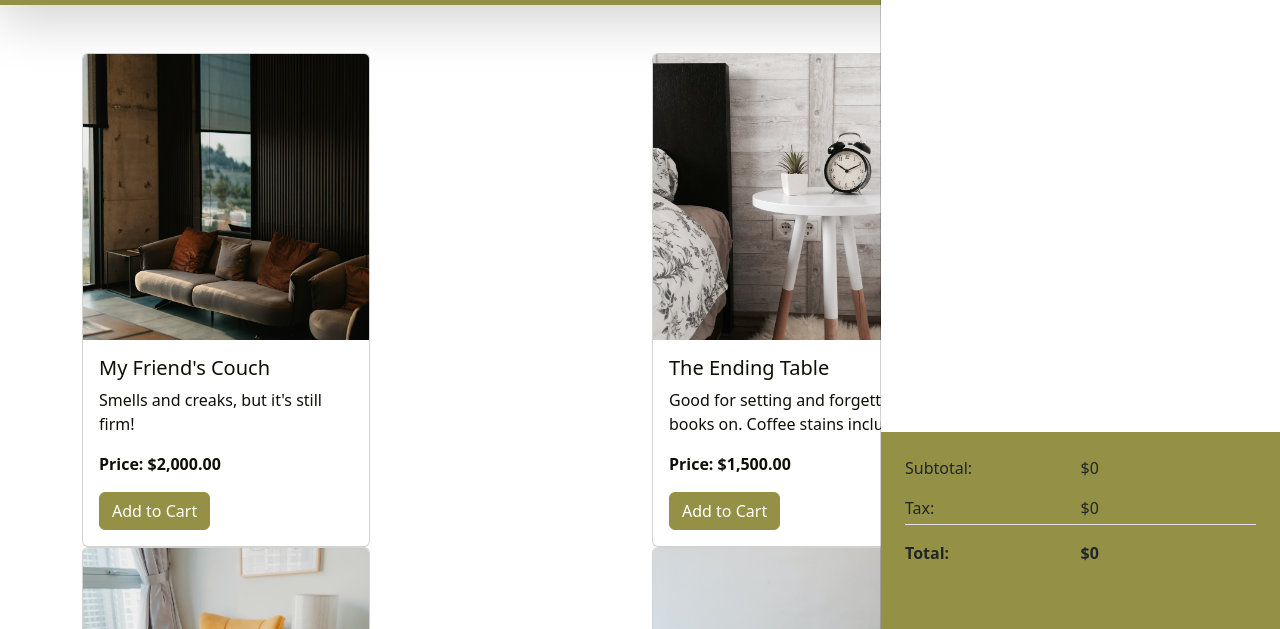
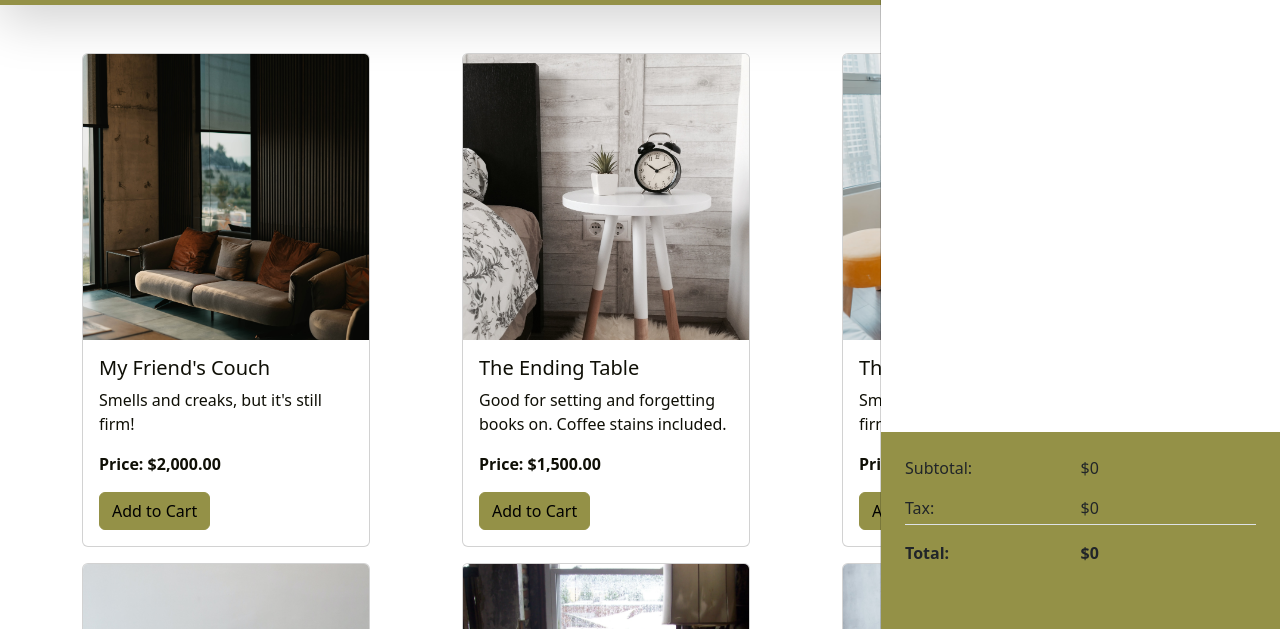
Before and after one commit to PatersonMichael/dobbys-craft-furniture, a website built with Parcel: page src/index.html in a window 1280 px wide. Both pictures are taken after a click on the button "Shopping Cart". Shown: the part 171-800 px from the top of the page. Built offline with nearby package versions, Linux system fonts and the light colour scheme; files whose address does not match are found by name.

Commit message:
display changes

```diff
--- a/src/index.html
+++ b/src/index.html
@@ -61,7 +61,7 @@
         <i class="fa-solid fa-cart-shopping"></i> Shopping Cart
       </button>
 
-      <div class="offcanvas offcanvas-end" data-bs-backdrop="static" data-bs-scroll="true" tabindex="-1" id="offcanvasWithBothOptions" aria-labelledby="offcanvasWithBothOptionsLabel">
+      <div class="offcanvas offcanvas-end" data-bs-backdrop="false" data-bs-scroll="true" tabindex="-1" id="offcanvasWithBothOptions" aria-labelledby="offcanvasWithBothOptionsLabel">
         <div class="offcanvas-header">
           <h5 class="offcanvas-title" id="offcanvasWithBothOptionsLabel shadow-lg">Shopping Cart</h5>
           <button type="button" class="btn-close" data-bs-dismiss="offcanvas" aria-label="Close"></button>
--- a/src/js/data/product-data.json
+++ b/src/js/data/product-data.json
@@ -41,5 +41,4 @@
         "price": 15000,
         "image": "khloe-arledge-8Rz_RIyp5FM-unsplash.jpg"
     }
-
 ]}
--- a/src/js/shopping.js
+++ b/src/js/shopping.js
@@ -22,14 +22,14 @@ window.addEventListener('DOMContentLoaded', function() {
 function displayShoppingItems(shoppingItems) {
     let displayItems = shoppingItems
     .map(function(item) {
-        return `<div class="col-sm-6 col-12">
+        return `<div class="col-lg-4 col-md-6 mb-3 d-flex aligh-items-stretch">
         <div class="card" style="width: 18rem;">
             <img src=${item.image} class="card-img-top" alt="...">
             <div class="card-body">
               <h5 class="card-title">${item.title}</h5>
               <p class="card-text">${item.text}</p>
               <p class="price-text fw-bold">Price: <span class="price">${currencyFormatter.format(item.price)}</span></p>
-              <button class="btn btn-primary cart-btn" type="submit" data-id="${item.id}">Add to Cart</button>
+              <button class="btn btn-primary cart-btn d-flex" type="submit" data-id="${item.id}">Add to Cart</button>
             </div>
           </div>
     </div>`
--- a/src/scss/styles.scss
+++ b/src/scss/styles.scss
@@ -41,6 +41,9 @@
 .card-title {
     text-transform: capitalize;
 }
+.card-text {
+    color: $secondary;
+}
 
 // Shopping cart
 
@@ -76,6 +79,7 @@
 
     .checkout-button {
         position: absolute;
+        margin-top: 25px;
     }
 }
 
```
